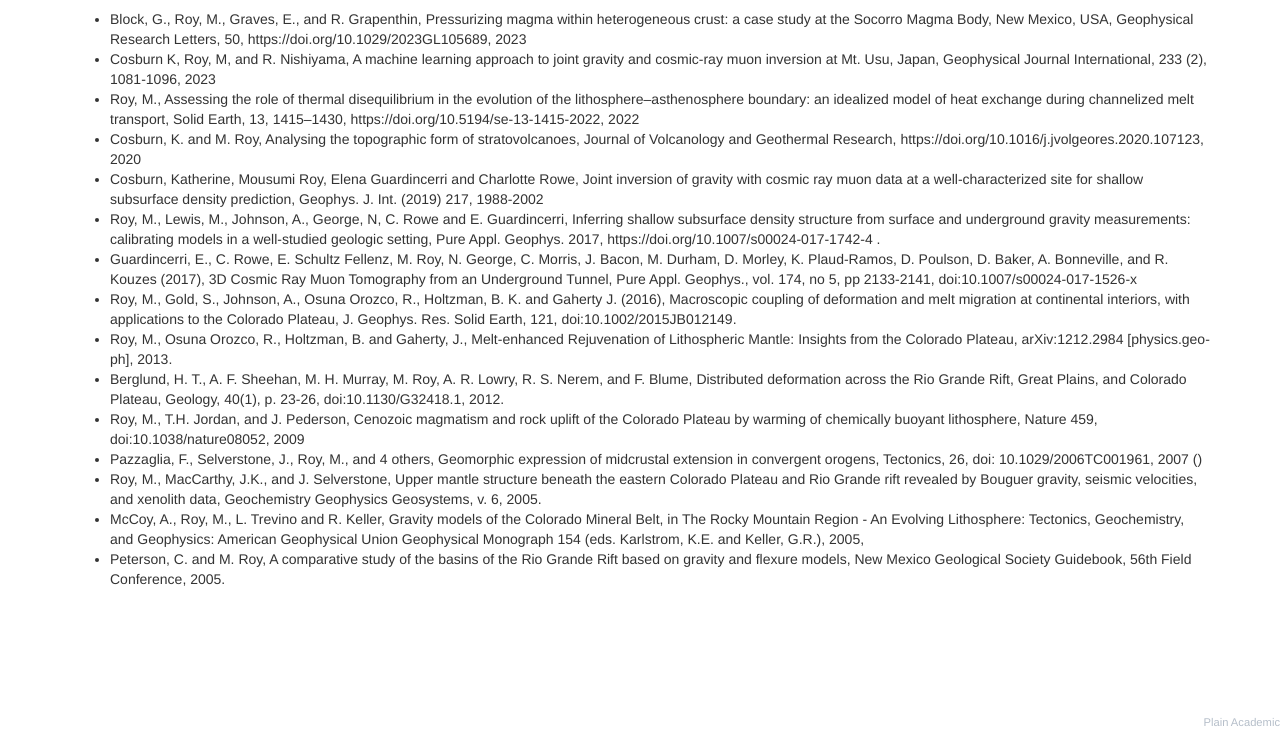
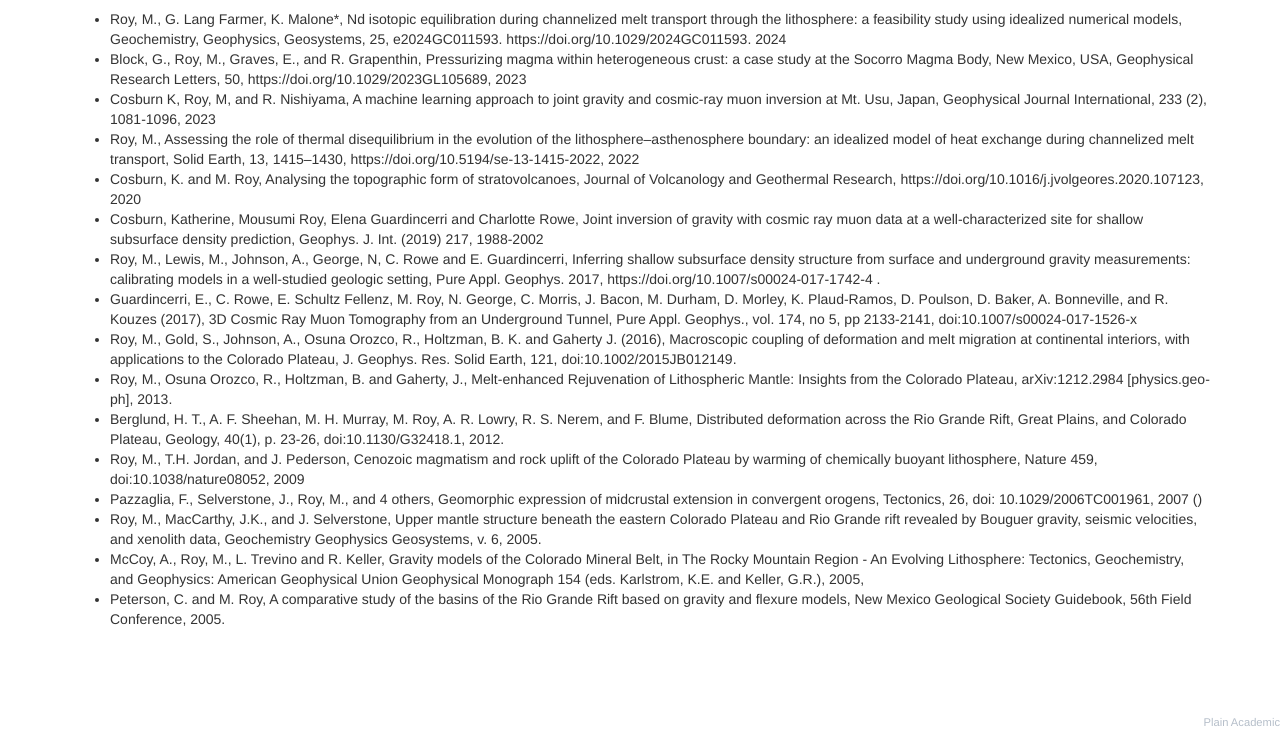
Before and after one commit to mousumiroy-unm/mousumiroy-unm.github.io, a plain HTML site: page publications.html in a window 1280 px wide. Shown: the part 157-887 px from the top of the page. Drawn offline with nearby package versions, Linux system fonts and the light colour scheme.

Commit message:
Update publications.html
added G3 paper

```diff
--- a/publications.html
+++ b/publications.html
@@ -53,6 +53,10 @@
 		  font-size: 32px;" id="publications">Selected Publications</h2>
          A full listing may be found on my Google Scholar <a href="https://scholar.google.com/citations?user=zISko2EAAAAJ&hl=en">page</a>
 	      <p><ul>
+ <li>Roy, M., G. Lang Farmer, K. Malone*, Nd isotopic equilibration during channelized
+	 melt transport through the lithosphere: a feasibility study using idealized
+	 numerical models, Geochemistry, Geophysics, Geosystems, 25, e2024GC011593.
+	 https://doi.org/10.1029/2024GC011593. 2024</li>
  <li>Block, G., Roy, M., Graves, E., and R. Grapenthin, Pressurizing
 	 magma within heterogeneous crust: a case study at the Socorro Magma Body,
 	 New Mexico, USA, Geophysical Research Letters, 50, https://doi.org/10.1029/2023GL105689, 2023</li>
```
